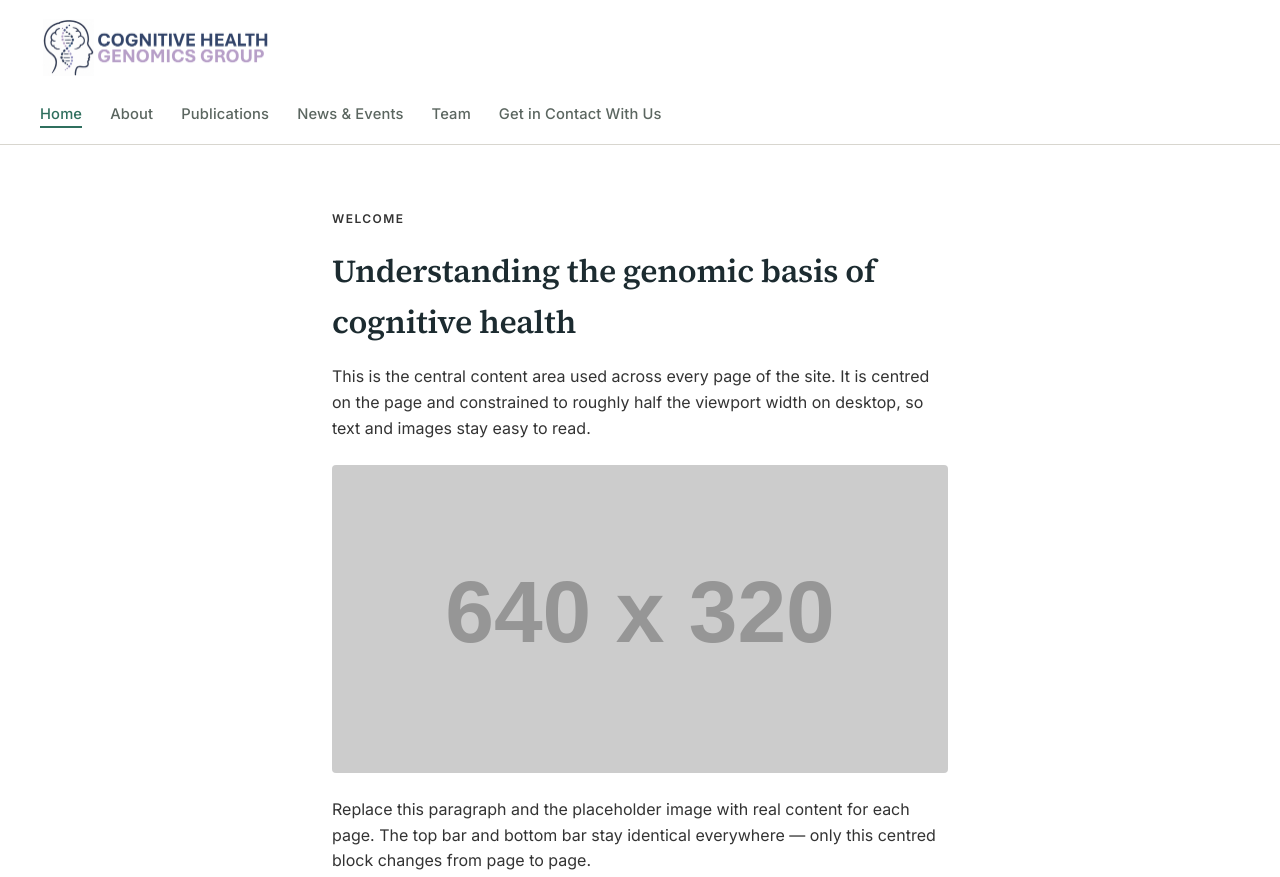
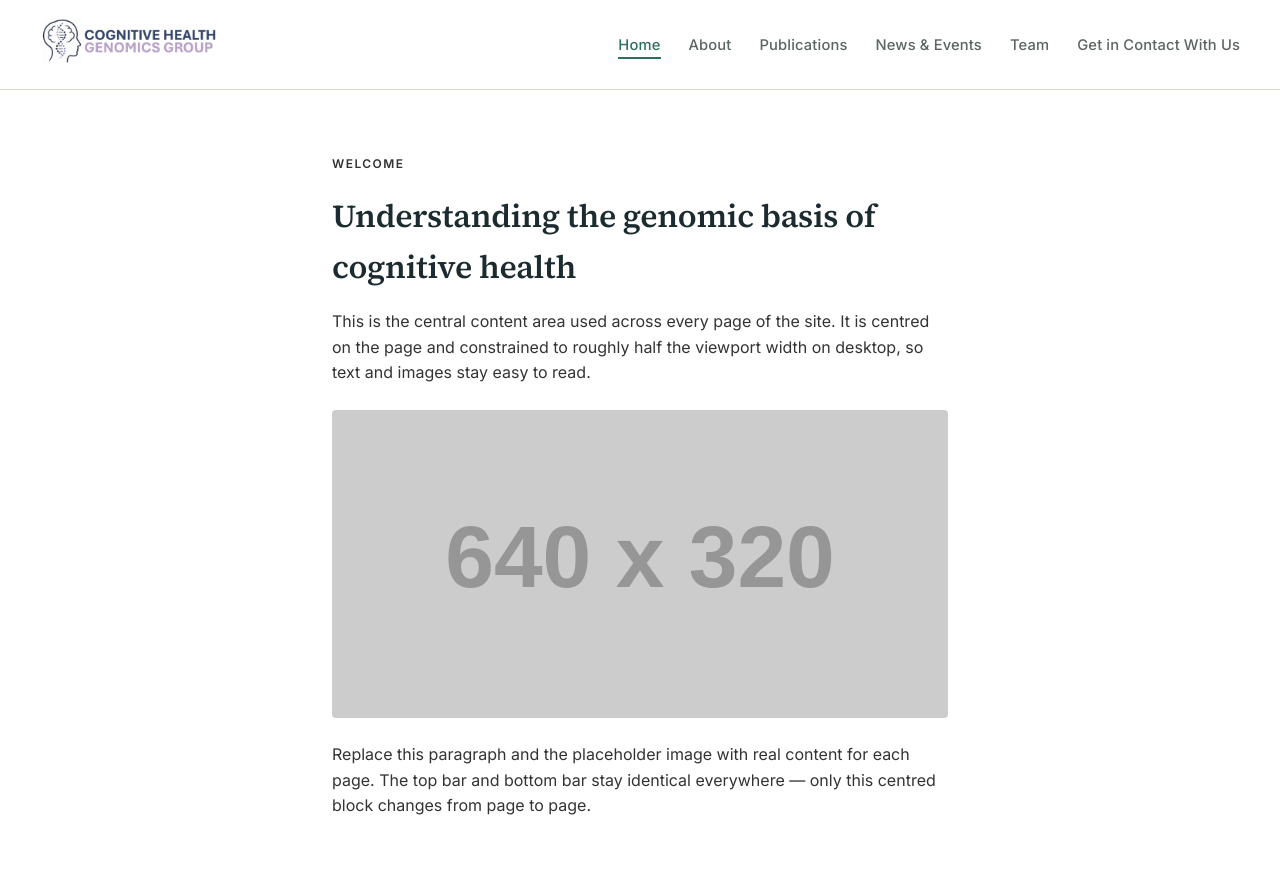
Before and after one commit to sormond/gratten-lab.github.io, a plain HTML site: page index.html in a window 1280 px wide. Shown: the top 877 px of the page. Drawn offline with Linux system fonts and the light colour scheme; placeholder pictures from the web are drawn by us.

Commit message:
Update index.html

```diff
--- a/index.html
+++ b/index.html
@@ -193,7 +193,7 @@
 
   <header class="topbar">
     <a href="index.html" class="brand">
-    <img src="images/logo.png" alt="Cognitive Health Genomics Group logo" style="width: 20%; height: auto;">
+    <img src="images/logo.png" alt="Cognitive Health Genomics Group logo" style="width: auto; height: 45px;">
     </a>
     <nav class="main-nav">
       <ul>
```
